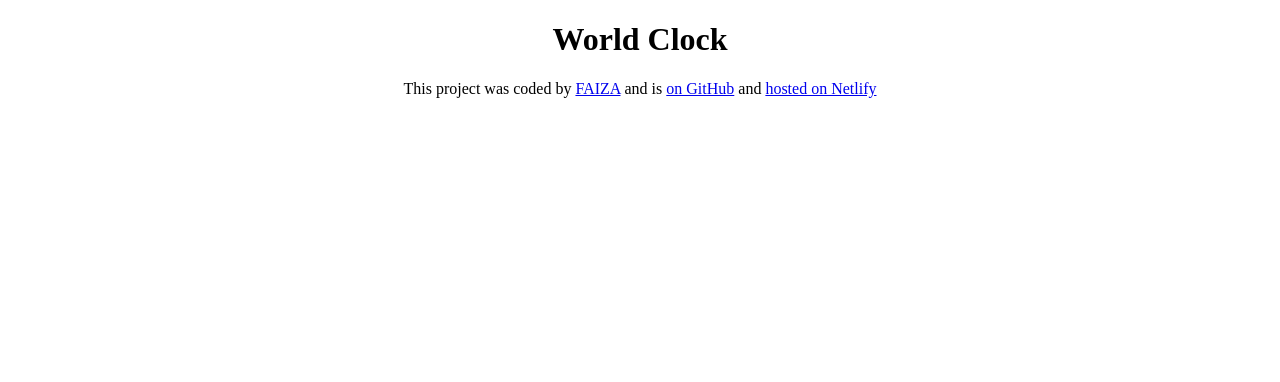
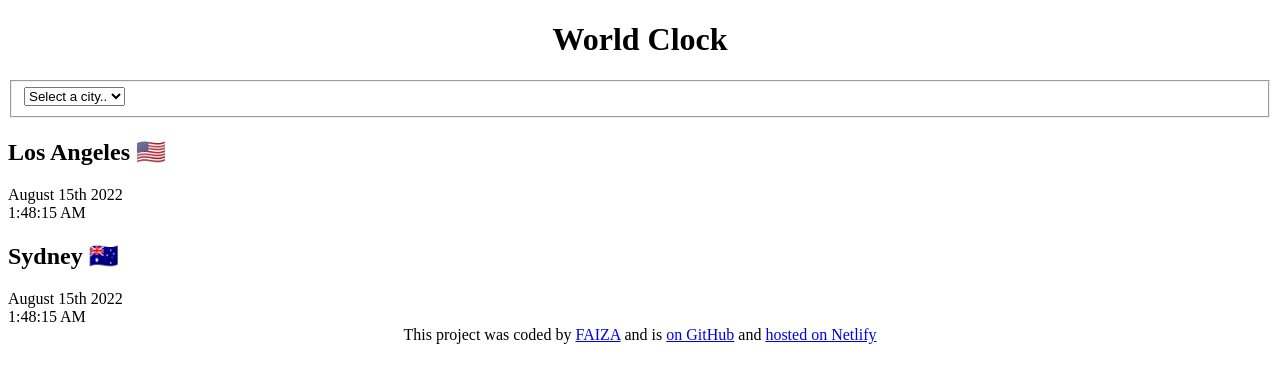
Before and after one commit to faizahabibi778-ui/world-wide-clock, a plain HTML site: page index.html in a window 1280 px wide. Drawn offline with Linux system fonts and the light colour scheme.

Commit message:
I  injected some basic html structures

```diff
--- a/index.html
+++ b/index.html
@@ -8,7 +8,28 @@
     <title>World Clock - FAizAA</title>
   </head>
   <body>
-    <h1>World Clock</h1>
+    <div class="container">
+      <h1>World Clock</h1>
+      <fieldset>
+        <select>
+          <option value="">Select a city..</option>
+          <option value="">London</option>
+          <option value="">New York</option>
+          <option value="">Kabul</option>
+        </select>
+      </fieldset>
+      <div class="city">
+        <h2>Los Angeles 🇺🇸</h2>
+        <div class="date">August 15th 2022</div>
+        <div class="time">1:48:15 AM</div>
+      </div>
+      <div class="city">
+        <h2>Sydney 🇦🇺</h2>
+        <div class="date">August 15th 2022</div>
+        <div class="time">1:48:15 AM</div>
+      </div>
+    </div>
+
     <footer>
       This project was coded by
       <a href="https://github.com/faizahabibi778-ui" target="_blank">FAIZA</a>
```
